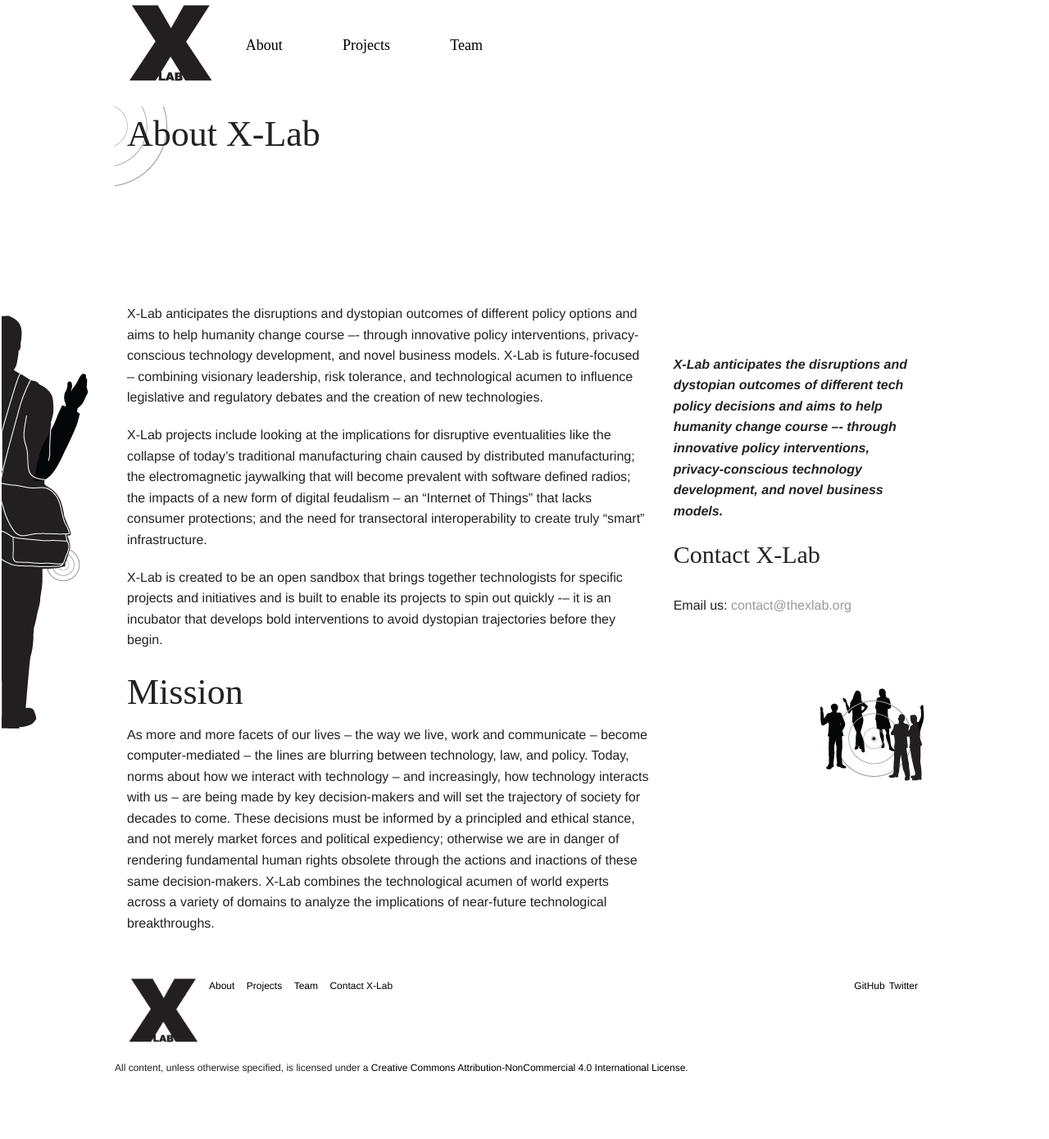
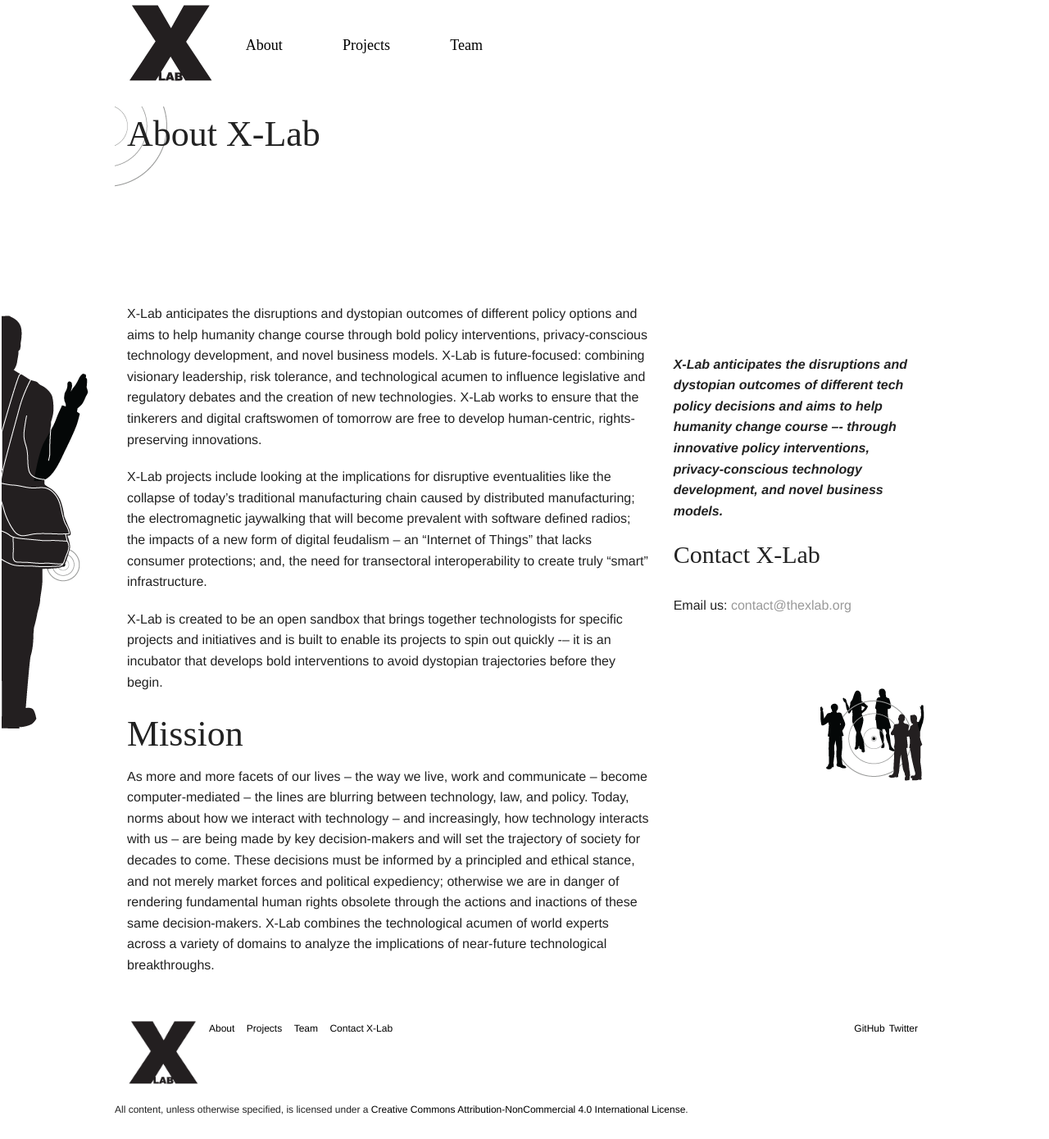
Before and after one commit to xlabrocks/X-Lab-Site, a Jekyll site: the page built from x-lab.org/about/index.md, in a window 1280 px wide. Shown: the whole page at 82% size. Built offline with Jekyll 4.4.1, drawn with Linux system fonts in a browser that asks for light colours; nearby versions of some CDN libraries; some web fonts are replaced; library files that are not in the unit come from our copies; before the commit the page ends 1339 px from its top, so only the background shows below that.

Commit message:
Updated intro paragraph.

```diff
--- a/x-lab.org/about/index.md
+++ b/x-lab.org/about/index.md
@@ -9,9 +9,9 @@ lang: en
 published: true
 ---
 
-X-Lab anticipates the disruptions and dystopian outcomes of different policy options and aims to help humanity change course –- through innovative policy interventions, privacy-conscious technology development, and novel business models.  X-Lab is future-focused -- combining visionary leadership, risk tolerance, and technological acumen to influence legislative and regulatory debates and the creation of new technologies.
+X-Lab anticipates the disruptions and dystopian outcomes of different policy options and aims to help humanity change course through bold policy interventions, privacy-conscious technology development, and novel business models.  X-Lab is future-focused: combining visionary leadership, risk tolerance, and technological acumen to influence legislative and regulatory debates and the creation of new technologies. X-Lab works to ensure that the tinkerers and digital craftswomen of tomorrow are free to develop human-centric, rights-preserving innovations.
 
-X-Lab projects include looking at the implications for disruptive eventualities like the collapse of today’s traditional manufacturing chain caused by distributed manufacturing; the electromagnetic jaywalking that will become prevalent with software defined radios; the impacts of a new form of digital feudalism -- an "Internet of Things" that lacks consumer protections; and the need for transectoral interoperability to create truly "smart" infrastructure.
+X-Lab projects include looking at the implications for disruptive eventualities like the collapse of today’s traditional manufacturing chain caused by distributed manufacturing; the electromagnetic jaywalking that will become prevalent with software defined radios; the impacts of a new form of digital feudalism -- an "Internet of Things" that lacks consumer protections; and, the need for transectoral interoperability to create truly "smart" infrastructure.
 
 X-Lab is created to be an open sandbox that brings together technologists for specific projects and initiatives and is built to enable its projects to spin out quickly -– it is an incubator that develops bold interventions to avoid dystopian trajectories before they begin.
 
```
